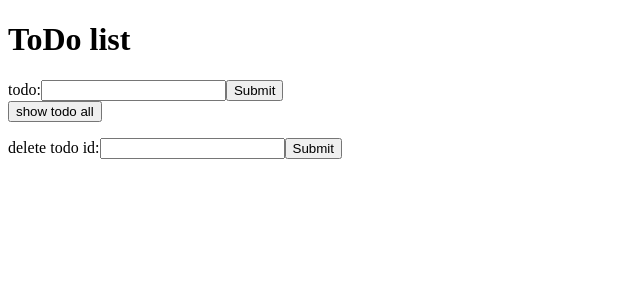
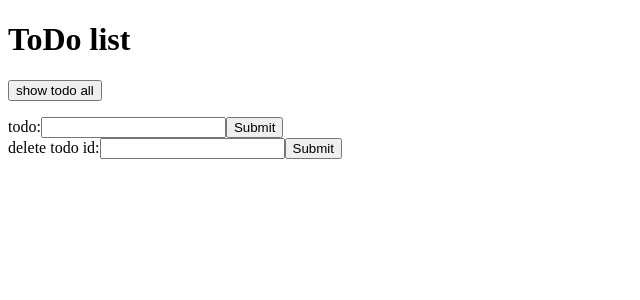
Before and after one commit to perzikanz/beginner-api, a React (Create React App) app in the folder client/: page / in a window 1280 px wide. Shown: the top 300 px of the page, without its empty margins (0-640 px from the left). Built offline with nearby package versions, Linux system fonts and the light colour scheme.

Commit message:
コンポーネントの表示順を入れ替え

```diff
--- a/client/src/App.js
+++ b/client/src/App.js
@@ -8,8 +8,8 @@ function App() {
   return (
     <>
       <h1>ToDo list</h1>
+      <GetTodo todos={todos} setTodos={setTodos} />
       <PostTodo />
-      <GetTodo todos={todos} setTodos={setTodos} />
       <DeleteTodo />
     </>
   );
--- a/client/src/index.js
+++ b/client/src/index.js
@@ -3,7 +3,12 @@ import ReactDOM from 'react-dom';
 import App from './App';
 import reportWebVitals from './reportWebVitals';
 
-ReactDOM.render(<App />, document.getElementById('root'));
+ReactDOM.render(
+  <React.StrictMode>
+    <App />
+  </React.StrictMode>,
+  document.getElementById('root')
+);
 
 // If you want to start measuring performance in your app, pass a function
 // to log results (for example: reportWebVitals(console.log))
```
